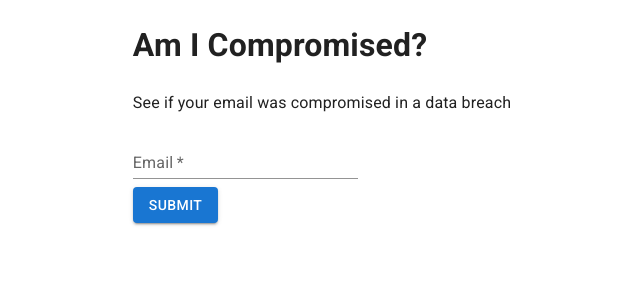
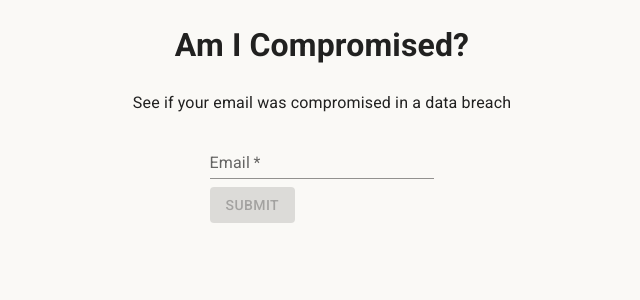
Before and after one commit to brandlej/data-breach-checker, a React (Create React App) app in the folder client/: page / in a window 1280 px wide. Shown: the top 300 px of the page, without its empty margins (318-958 px from the left). Built offline with nearby package versions, Linux system fonts and the light colour scheme.

Commit message:
Hook up form to backend (#3)

```diff
--- /dev/null
+++ b/client/src/api/index.js
@@ -0,0 +1,43 @@
+const API_PREFIX = "/";
+
+const getParser = (contentType) => {
+  switch (contentType) {
+    case null:
+    case "text/plain":
+      return "text";
+    default:
+      return "json";
+  }
+};
+
+const parse = (response) => {
+  if (response.status === 204) {
+    return response;
+  }
+
+  const contentType = response.headers.get("Content-Type");
+
+  const parser = getParser(contentType);
+
+  if (response.ok) {
+    return response[parser]();
+  }
+
+  return response[parser]().then((body) => {
+    const message =
+      typeof body === "object" ? body.message || body.title || body : body;
+
+    throw new Error(message || response.statusText);
+  });
+};
+
+const request = (path, opts = {}) =>
+  fetch(path, {
+    ...opts,
+    headers: {
+      ...(opts.headers ? opts.headers : {}),
+    },
+  });
+
+export const getBreaches = ({ email }) =>
+  request(`http://localhost:3001/breaches?email=${email}`).then(parse);
--- /dev/null
+++ b/client/src/components/CheckEmailForm/CheckEmailForm.js
@@ -0,0 +1,64 @@
+import React, { useReducer } from "react";
+import Button from "@mui/material/Button";
+import Box from "@mui/material/Box";
+import TextField from "@mui/material/TextField";
+import {
+  reducer,
+  initialState,
+  CHANGE_EMAIL,
+  getValues,
+  getEmailValid,
+  getEmailFeedback,
+  getEmail,
+  emailFieldName,
+} from "./reducer";
+
+export const CheckEmailForm = ({ onSubmit }) => {
+  const [state, dispatch] = useReducer(reducer, initialState);
+
+  const onSubmitForm = (e) => {
+    e.preventDefault();
+    onSubmit(getValues(state));
+    return false;
+  };
+
+  const emailFieldValueValid = getEmailValid(state);
+  const emailFieldValid =
+    typeof emailFieldValueValid === "boolean" ? emailFieldValueValid : true;
+  const emailFieldFeedback = getEmailFeedback(state);
+
+  const onChangeEmail = ({ target: { value } }) =>
+    dispatch({ type: CHANGE_EMAIL, value });
+
+  return (
+    <>
+      <Box
+        component="form"
+        sx={{
+          "& > :not(style)": { marginBottom: 1, width: "25ch" },
+        }}
+        noValidate
+        autoComplete="off"
+      >
+        <TextField
+          id="standard-basic"
+          name={emailFieldName}
+          required
+          label="Email"
+          variant="standard"
+          error={!emailFieldValid}
+          helperText={!emailFieldValid ? emailFieldFeedback : ""}
+          onChange={onChangeEmail}
+          value={getEmail(state)}
+        />
+      </Box>
+      <Button
+        variant="contained"
+        disabled={!getEmailValid(state)}
+        onClick={onSubmitForm}
+      >
+        Submit
+      </Button>
+    </>
+  );
+};
--- /dev/null
+++ b/client/src/components/CheckEmailForm/index.js
@@ -0,0 +1 @@
+export { CheckEmailForm } from "./CheckEmailForm";
--- /dev/null
+++ b/client/src/components/CheckEmailForm/reducer.js
@@ -0,0 +1,51 @@
+import { validateEmail } from "./validator";
+
+export const CHANGE_EMAIL = "ActivateFacilityForm/changeEmail";
+
+export const emailFieldName = "email";
+
+export const initialState = {
+  [emailFieldName]: {
+    value: "",
+    valid: null,
+    feedback: null,
+  },
+};
+
+export const reducer = (state, action) => {
+  switch (action.type) {
+    case CHANGE_EMAIL:
+      const feedback = validateEmail(action.value);
+
+      return {
+        ...state,
+        [emailFieldName]: {
+          value: action.value,
+          valid: !feedback,
+          feedback,
+        },
+      };
+    default:
+      return {
+        ...state,
+      };
+  }
+};
+
+export const getEmail = (state) => state[emailFieldName].value;
+export const getEmailValid = (state) => state[emailFieldName].valid;
+export const validEmail = (state) =>
+  typeof state[emailFieldName].valid === "boolean"
+    ? state[emailFieldName].valid
+    : false;
+export const getEmailFeedback = (state) => state[emailFieldName].feedback;
+
+export const getState = (state) => ({
+  [emailFieldName]: state[emailFieldName],
+});
+
+export const getValues = (state) => ({
+  [emailFieldName]: getEmail(state),
+});
+
+export const valid = (state) => validEmail(state);
--- /dev/null
+++ b/client/src/components/CheckEmailForm/validator.js
@@ -0,0 +1,14 @@
+// Note: Does not meet all cases and is not fully RFC compliant
+const basicEmailRegExp = /^\S+@\S+\.\S+$/;
+
+export const validateEmail = (value) => {
+  if (!value) {
+    return "Email is required.";
+  }
+
+  if (!basicEmailRegExp.test(value)) {
+    return "Email is not valid";
+  }
+
+  return null;
+};
--- a/client/src/index.js
+++ b/client/src/index.js
@@ -2,11 +2,22 @@ import React from "react";
 import ReactDOM from "react-dom/client";
 import { App } from "./App";
 import CssBaseline from "@mui/material/CssBaseline";
+import { ThemeProvider, createTheme } from "@mui/material/styles";
+
+const light = createTheme({
+  palette: {
+    background: {
+      default: "#FAF9F6",
+    },
+  },
+});
 
 const root = ReactDOM.createRoot(document.getElementById("root"));
 root.render(
   <React.StrictMode>
-    <CssBaseline />
-    <App />
+    <ThemeProvider theme={light}>
+      <CssBaseline />
+      <App />
+    </ThemeProvider>
   </React.StrictMode>
 );
--- a/client/src/pages/Home.js
+++ b/client/src/pages/Home.js
@@ -1,39 +1,28 @@
 import React from "react";
-import Button from "@mui/material/Button";
 import Box from "@mui/material/Box";
-import TextField from "@mui/material/TextField";
 import Grid from "@mui/material/Grid";
+import { CheckEmailForm } from "../components/CheckEmailForm/CheckEmailForm";
+import Container from "@mui/material/Container";
+import { getBreaches } from "../api/index";
 
 export const Home = () => {
+  const onFormSubmit = (values) => {
+    getBreaches(values);
+  };
+
   return (
-    <Box>
-      <Grid
-        direction="column"
-        justifyContent="center"
-        alignItems="center"
-        container
-      >
-        <Grid item>
-          <h1>Am I Compromised?</h1>
-          <p>See if your email was compromised in a data breach</p>
-          <Box
-            component="form"
-            sx={{
-              "& > :not(style)": { marginBottom: 1, width: "25ch" },
-            }}
-            noValidate
-            autoComplete="off"
-          >
-            <TextField
-              id="standard-basic"
-              required
-              label="Email"
-              variant="standard"
-            />
-          </Box>
-          <Button variant="contained">Submit</Button>
+    <Container>
+      <Box>
+        <Grid direction="column" alignItems="center" container>
+          <Grid item align="center">
+            <h1>Am I Compromised?</h1>
+            <p>See if your email was compromised in a data breach</p>
+          </Grid>
+          <Grid item>
+            <CheckEmailForm onSubmit={onFormSubmit} />
+          </Grid>
         </Grid>
-      </Grid>
-    </Box>
+      </Box>
+    </Container>
   );
 };
--- a/client/src/pages/NotFound.js
+++ b/client/src/pages/NotFound.js
@@ -4,24 +4,27 @@ import Error404 from "../images/error-404.png";
 import { homePath } from "../routes";
 import Box from "@mui/material/Box";
 import Grid from "@mui/material/Grid";
+import Container from "@mui/material/Container";
 
 export const NotFound = () => {
   const { pathname } = useLocation();
   return (
+    <Container>
       <Box>
-      <Grid
-        direction="column"
-        justifyContent="center"
-        alignItems="center"
-        container
-      >
+        <Grid direction="column" alignItems="center" container>
           <Grid item>
             <Link to={homePath}>
-            <img src={Error404} alt="Error 404" width="100px" height="100px" />
+              <img
+                src={Error404}
+                alt="Error 404"
+                width="100px"
+                height="100px"
+              />
             </Link>
             <p>{`The requested url ${pathname} was not found.`}</p>
           </Grid>
         </Grid>
       </Box>
+    </Container>
   );
 };
```
Also changed, not shown: client/src/components/ErrorBoundary.js (deleted, +0 -23 lines). Lines whose indentation alone changed are shown as unchanged.
